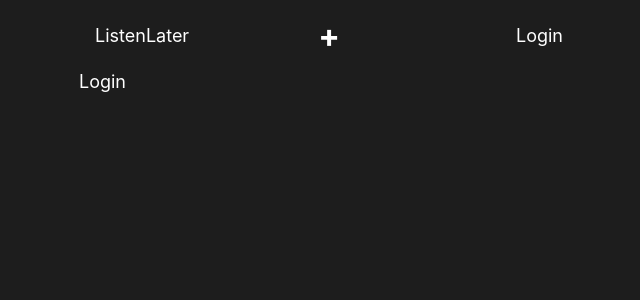
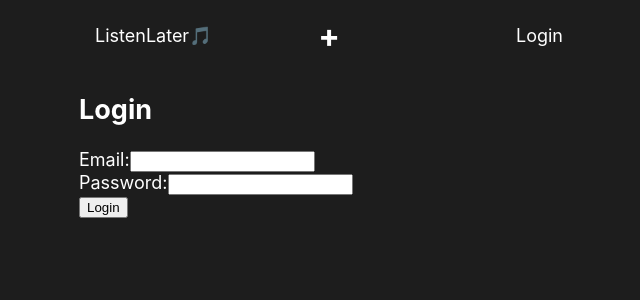
Before and after one commit to mmaljevac/listenlater-front, a React (Create React App) app: page /login in a window 1280 px wide. Shown: the top 300 px of the page, without its empty margins (311-951 px from the left). Built offline with nearby package versions, Linux system fonts and the light colour scheme.

Commit message:
Add login page

```diff
--- a/src/components/Header.js
+++ b/src/components/Header.js
@@ -4,7 +4,7 @@ import Home from "./Home";
 const Header = () => {
   return (
     <header>
-      <Link to={'/'} className="headerLeft">ListenLater</Link>
+      <Link to={'/'} className="headerLeft">ListenLater🎵</Link>
       <Link to={'/search'} className="headerMiddle">+</Link>
       <Link to={'/login'} className="headerRight">Login</Link>
     </header>
--- a/src/components/Login.js
+++ b/src/components/Login.js
@@ -1,9 +1,85 @@
-import React from 'react'
+import React, { useState } from "react";
+import { useNavigate } from "react-router-dom";
 
 const Login = () => {
+  const [email, setEmail] = useState("");
+  const [password, setPassword] = useState("");
+  const navigate = useNavigate();
+
+  const handleEmailChange = (e) => {
+    setEmail(e.target.value);
+  };
+
+  const handlePasswordChange = (e) => {
+    setPassword(e.target.value);
+  };
+
+  const handleSubmit = async (e) => {
+    e.preventDefault();
+
+    await fetch("http://localhost:8080/users/login", {
+      method: "POST",
+      headers: {
+        "Content-Type": "application/json",
+      },
+      body: JSON.stringify({ email, password }),
+    })
+      .then((response) => {
+        if (!response.ok) {
+          throw new Error(`HTTP error! Status: ${response.status}`);
+        }
+        console.log(response)
+        if (response.status === 204 || response.headers.get('Content-Length') === '0') {
+          return;
+        }
+
+        return response.json();
+      })
+      .then((data) => {
+        console.log(data)
+        if(data !== undefined) {
+          alert('Logged in!');
+          navigate('/');
+        }
+        else {
+          alert('Wrong email/password!');
+        }
+      })
+      .catch((error) => {
+        console.error("Fetch error:", error);
+      });
+  };
+
   return (
-    <div>Login</div>
-  )
-}
+    <div>
+      <h2>Login</h2>
+      <form onSubmit={handleSubmit}>
+        <div>
+          <label htmlFor="email">Email:</label>
+          <input
+            type="email"
+            id="email"
+            value={email}
+            onChange={handleEmailChange}
+            required
+          />
+        </div>
+        <div>
+          <label htmlFor="password">Password:</label>
+          <input
+            type="password"
+            id="password"
+            value={password}
+            onChange={handlePasswordChange}
+            required
+          />
+        </div>
+        <div>
+          <button type="submit">Login</button>
+        </div>
+      </form>
+    </div>
+  );
+};
 
-export default Login
+export default Login;
--- a/src/components/Search.js
+++ b/src/components/Search.js
@@ -7,7 +7,7 @@ const Search = () => {
   const handleSearch = async () => {
     try {
       const response = await fetch(
-        `https://ws.audioscrobbler.com/2.0/?method=album.search&album=${searchTerm}&limit=10&api_key=6114c4f9da678af26ac5a4afc15d9c4f&format=json`
+        `https://ws.audioscrobbler.com/2.0/?method=album.search&album=${searchTerm}&limit=12&api_key=6114c4f9da678af26ac5a4afc15d9c4f&format=json`
       );
       const data = await response.json();
 
@@ -44,9 +44,9 @@ const Search = () => {
             <a href={album.url}>
               <div>
                 <img
-                  src={album.image[1]["#text"]}
-                  alt={`Album cover for ${album.name}`}
-                />
+                  src={album.image[2]["#text"]}
+                />{" "}
+                <br></br>
                 {album.name} by {album.artist}
               </div>
             </a>
--- a/src/styles/index.css
+++ b/src/styles/index.css
@@ -43,12 +43,19 @@ header {
   min-width: 500px;
   display: flex;
   flex-direction: column;
-  justify-content: center;
   align-items: center;
 }
 
 ul {
   list-style: none;
+  display: flex;
+  flex-wrap: wrap;
+  justify-content: space-between;
+}
+
+li {
+  margin: 1rem;
+  width: 23%;
 }
 
 a {
```
Also changed, not shown: src/styles/index.scss (+14 -6 lines), 1 other file (tests, documents, lock files or other folders).
